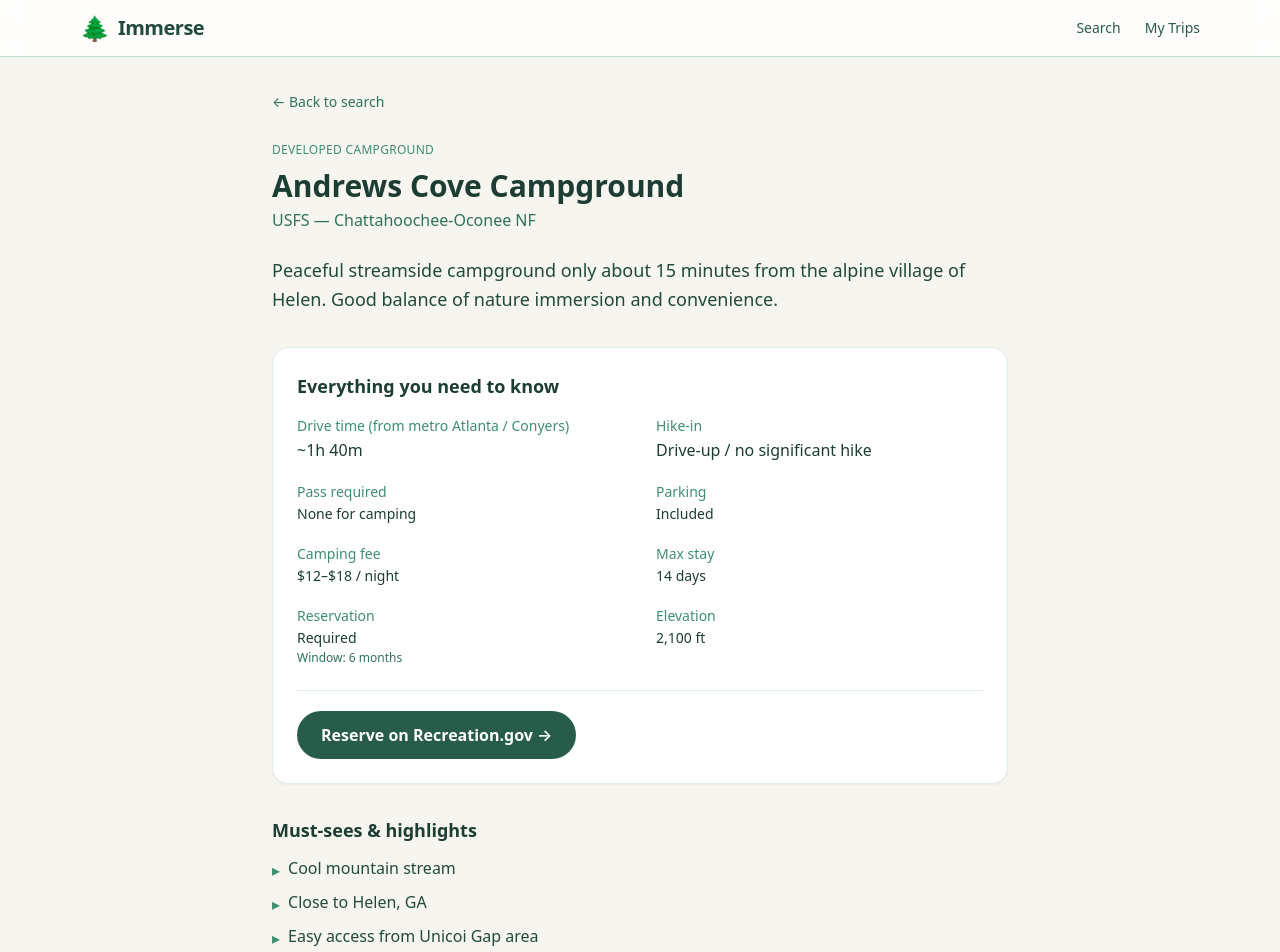
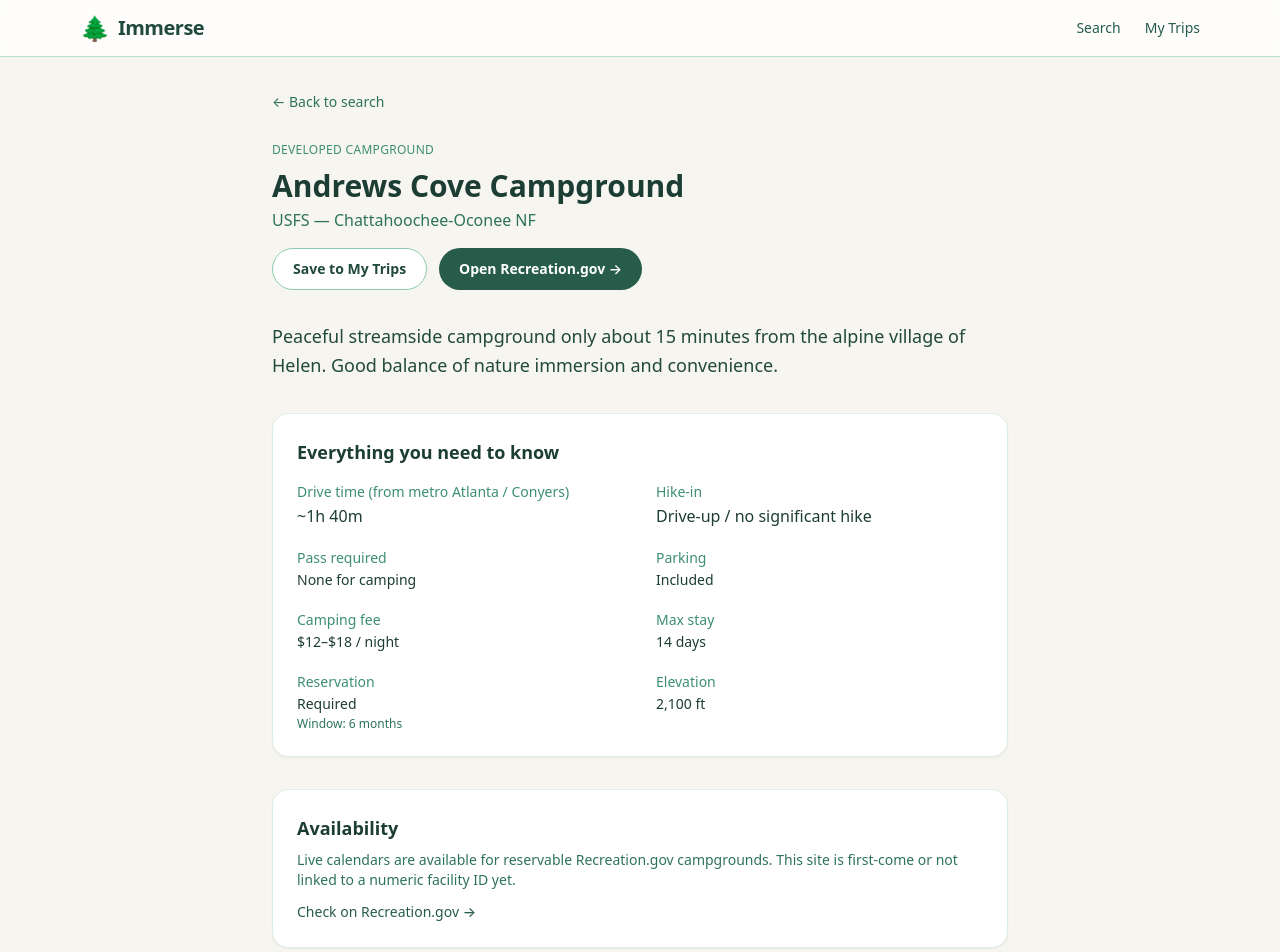
Before and after one commit to lincolnnunnally/immerse, a Next.js app: page /site/andrews-cove in a window 1280 px wide. Shown: the top 952 px of the page. Built offline with nearby package versions, Linux system fonts and the light colour scheme.

Commit message:
Wire availability panel and Save to My Trips on site detail pages

```diff
--- a/src/app/site/[id]/page.tsx
+++ b/src/app/site/[id]/page.tsx
@@ -1,6 +1,9 @@
 import Link from "next/link";
 import { notFound } from "next/navigation";
 import { getSiteById } from "@/lib/mock-sites";
+import { extractFacilityId } from "@/lib/trips";
+import { AvailabilityPanel } from "@/components/AvailabilityPanel";
+import { SaveTripButton } from "@/components/SaveTripButton";
 
 export default async function SitePage({
   params,
@@ -11,7 +14,16 @@ export default async function SitePage({
   const site = getSiteById(id);
   if (!site) notFound();
 
-  const nights = 2; // default example
+  const facilityId = extractFacilityId(site.reservationUrl, site.id);
+
+  const typeLabel =
+    site.type === "dispersed"
+      ? "Dispersed / Free"
+      : site.type === "wma"
+      ? "WMA / Wildlife Area"
+      : site.type === "ohv"
+      ? "OHV / 4x4"
+      : "Developed Campground";
 
   return (
     <div className="max-w-3xl mx-auto px-4 py-8">
@@ -24,15 +36,29 @@ export default async function SitePage({
 
       <div className="mb-2">
         <span className="text-xs font-medium uppercase tracking-wide text-forest-500">
-          {site.type === "dispersed" ? "Dispersed / Free" : "Developed Campground"}
+          {typeLabel}
         </span>
       </div>
       <h1 className="text-3xl font-bold text-forest-900 mb-1">{site.name}</h1>
-      {site.agency && <p className="text-forest-600 mb-6">{site.agency}</p>}
+      {site.agency && <p className="text-forest-600 mb-4">{site.agency}</p>}
+
+      <div className="flex flex-wrap gap-3 mb-8">
+        <SaveTripButton site={site} />
+        {site.reservationUrl && (
+          <a
+            href={site.reservationUrl}
+            target="_blank"
+            rel="noopener noreferrer"
+            className="inline-flex items-center justify-center px-5 py-2.5 rounded-full bg-forest-700 text-white text-sm font-semibold hover:bg-forest-800 transition"
+          >
+            Open Recreation.gov →
+          </a>
+        )}
+      </div>
 
       <p className="text-lg text-forest-800 leading-relaxed mb-8">{site.description}</p>
 
-      {/* Clarity grid — the heart of Immerse */}
+      {/* Clarity grid */}
       <section className="bg-white rounded-2xl border border-forest-100 p-6 mb-8 shadow-sm">
         <h2 className="font-semibold text-forest-900 mb-4 text-lg">Everything you need to know</h2>
         <dl className="grid sm:grid-cols-2 gap-x-8 gap-y-5 text-sm">
@@ -95,20 +121,10 @@ export default async function SitePage({
             </div>
           )}
         </dl>
+      </section>
 
-        {site.reservationUrl && (
-          <div className="mt-6 pt-5 border-t border-forest-100">
-            <a
-              href={site.reservationUrl}
-              target="_blank"
-              rel="noopener noreferrer"
-              className="inline-flex items-center justify-center w-full sm:w-auto px-6 py-3 rounded-full bg-forest-700 text-white font-semibold hover:bg-forest-800 transition"
-            >
-              Reserve on Recreation.gov →
-            </a>
-          </div>
-        )}
-      </section>
+      {/* Live availability */}
+      <AvailabilityPanel facilityId={facilityId} reservationUrl={site.reservationUrl} />
 
       {/* Must-sees */}
       <section className="mb-8">
@@ -123,7 +139,6 @@ export default async function SitePage({
         </ul>
       </section>
 
-      {/* Amenities */}
       {site.amenities.length > 0 && (
         <section className="mb-8">
           <h2 className="font-semibold text-forest-900 mb-3 text-lg">Amenities</h2>
@@ -146,7 +161,7 @@ export default async function SitePage({
         </section>
       )}
 
-      {/* Simple itinerary starter */}
+      {/* Sample itinerary */}
       <section className="bg-forest-50 rounded-2xl p-6 border border-forest-100">
         <h2 className="font-semibold text-forest-900 mb-1 text-lg">Sample 2-night immersion plan</h2>
         <p className="text-sm text-forest-600 mb-5">
@@ -187,10 +202,6 @@ export default async function SitePage({
             </ul>
           </div>
         </div>
-
-        <p className="mt-6 text-xs text-forest-500">
-          Full AI-assisted itinerary (weather, packing list, multi-stop) is on the roadmap.
-        </p>
       </section>
     </div>
   );
```
